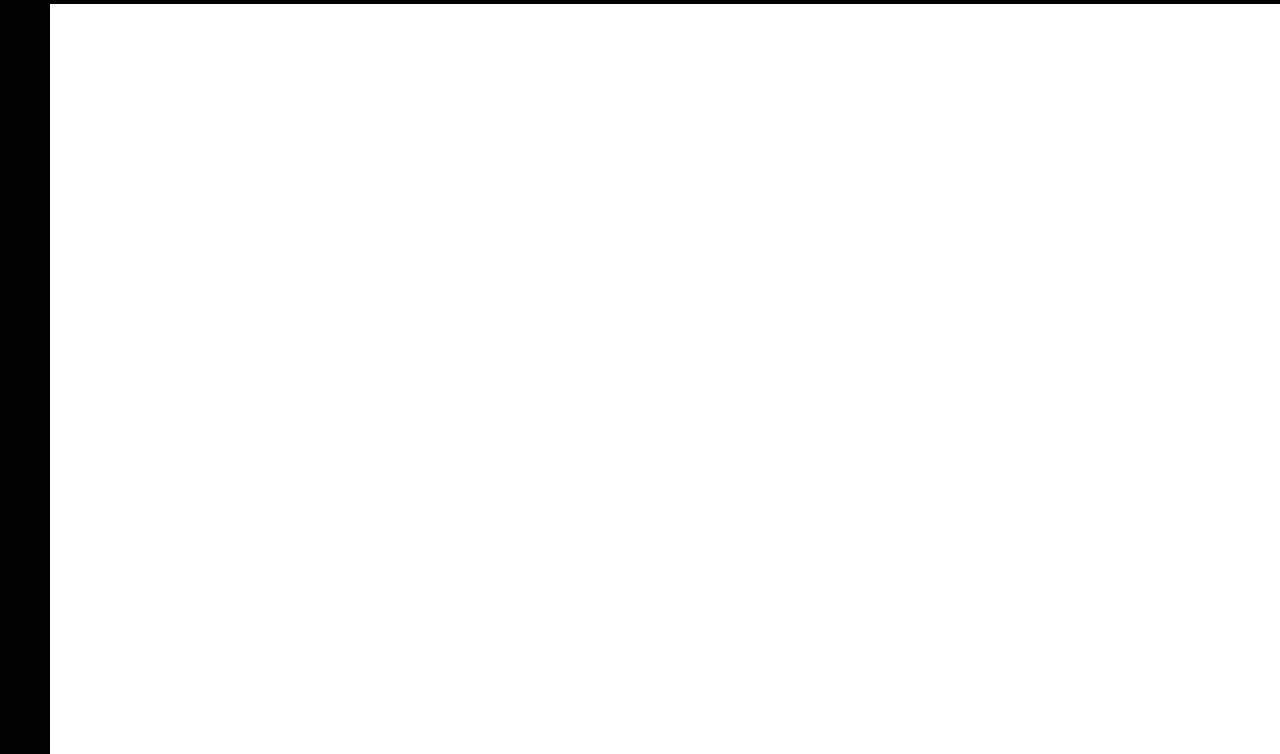
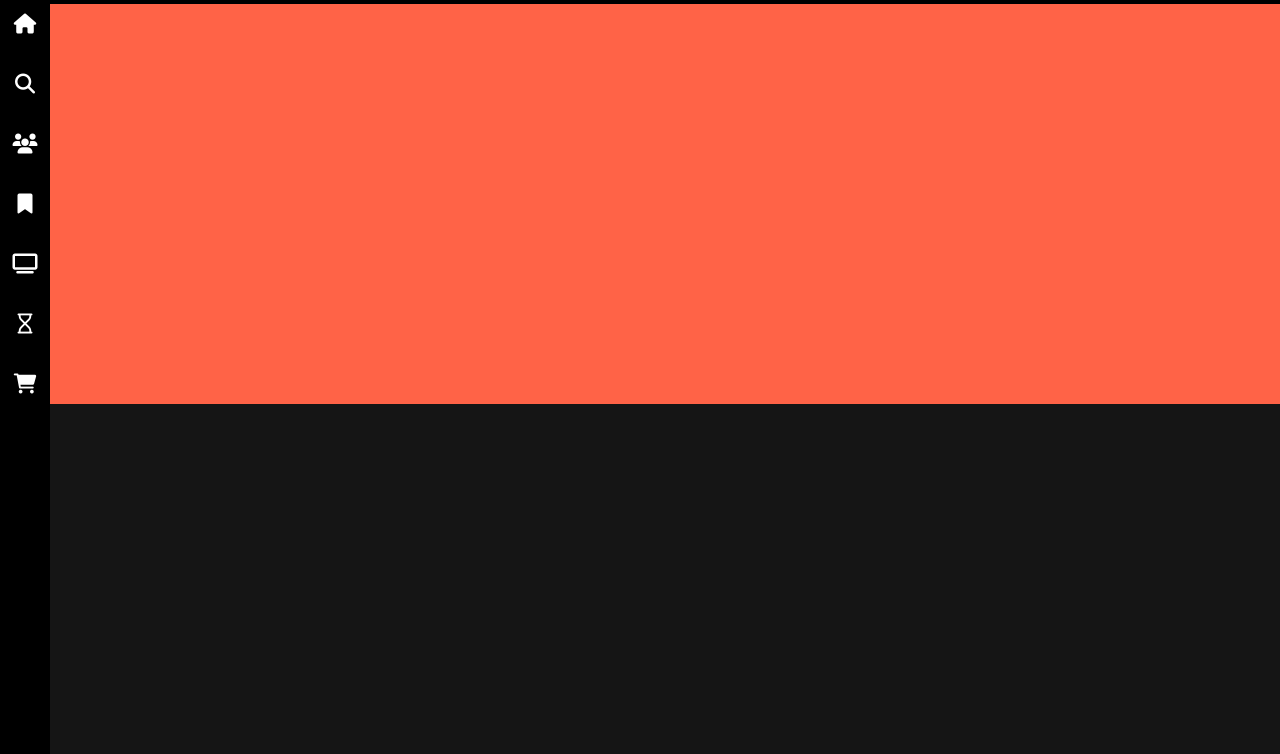
Before and after one commit to HCVincent/MOVIE-DESIGN, a plain HTML site: page index.html in a window 1280 px wide. Shown: the part 46-800 px from the top of the page. Drawn offline with Linux system fonts and the light colour scheme.

Commit message:
add sidebar

```diff
--- a/index.html
+++ b/index.html
@@ -46,6 +46,19 @@
         </div>
       </div>
     </div>
-    <div class="sidebar"></div>
+    <div class="sidebar">
+      <i class="left-menu-icon fa-solid fa-house"></i>
+      <i class="left-menu-icon fa-solid fa-magnifying-glass"></i>
+      <i class="left-menu-icon fa-solid fa-users"></i>
+      <i class="left-menu-icon fa-solid fa-bookmark"></i>
+      <i class="left-menu-icon fa-solid fa-tv"></i>
+      <i class="left-menu-icon fa-regular fa-hourglass"></i>
+      <i class="left-menu-icon fa-solid fa-cart-shopping"></i>
+    </div>
+    <div class="container">
+      <div class="content-container">
+        <div class="featured-content"></div>
+      </div>
+    </div>
   </body>
 </html>
--- a/style.css
+++ b/style.css
@@ -96,5 +96,29 @@ body {
     background-color: black;
     position: fixed;
     top: 0;
+    display: flex;
+    flex-direction: column;
+    padding-top: 60px;
+    align-items: center;
+}
 
+.left-menu-icon{
+    color: white;
+    font-size: 20px;
+    margin-bottom: 40px;
 }
+
+.container {
+    background-color: #151515;
+    height: calc(100vh - 50px);
+    color: white;
+}
+
+.content-container {
+    margin-left: 50px;
+}
+
+.featured-content{
+    height: 50vh;
+    background-color: tomato;
+}
```
